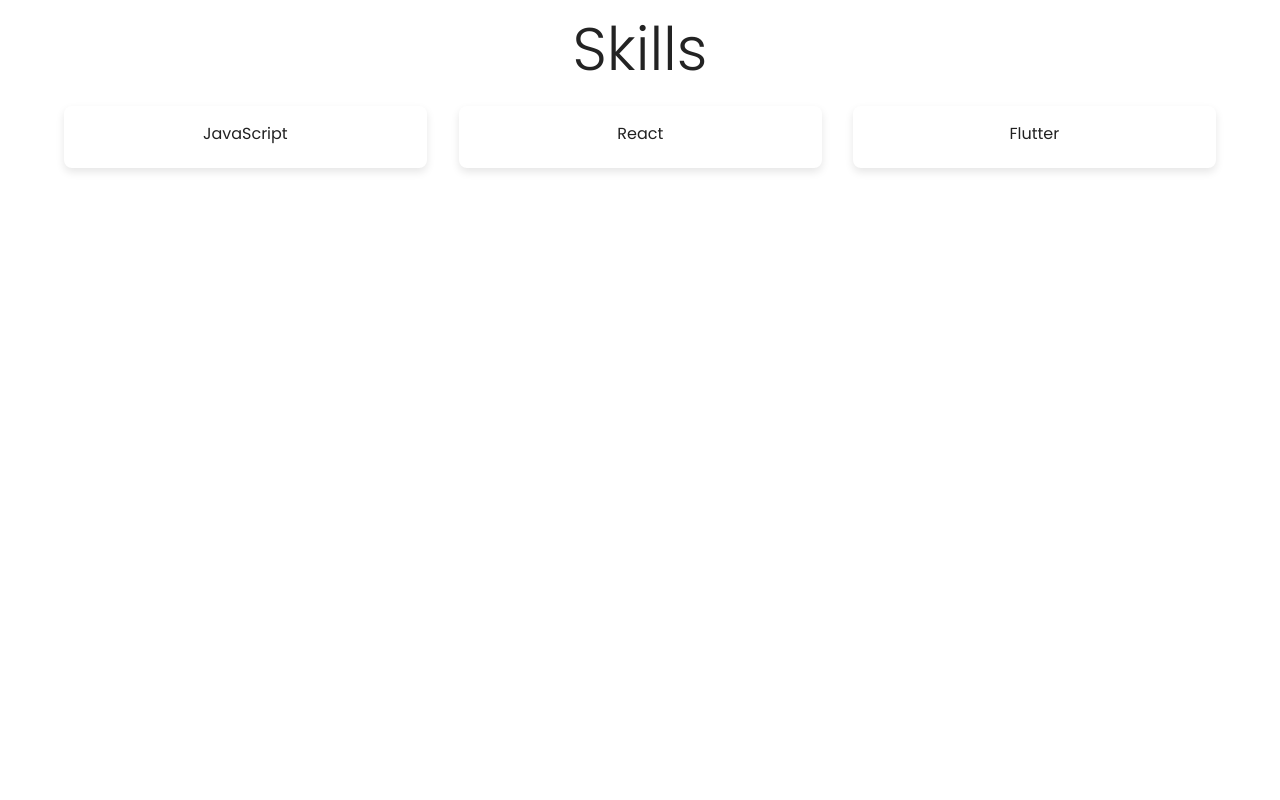
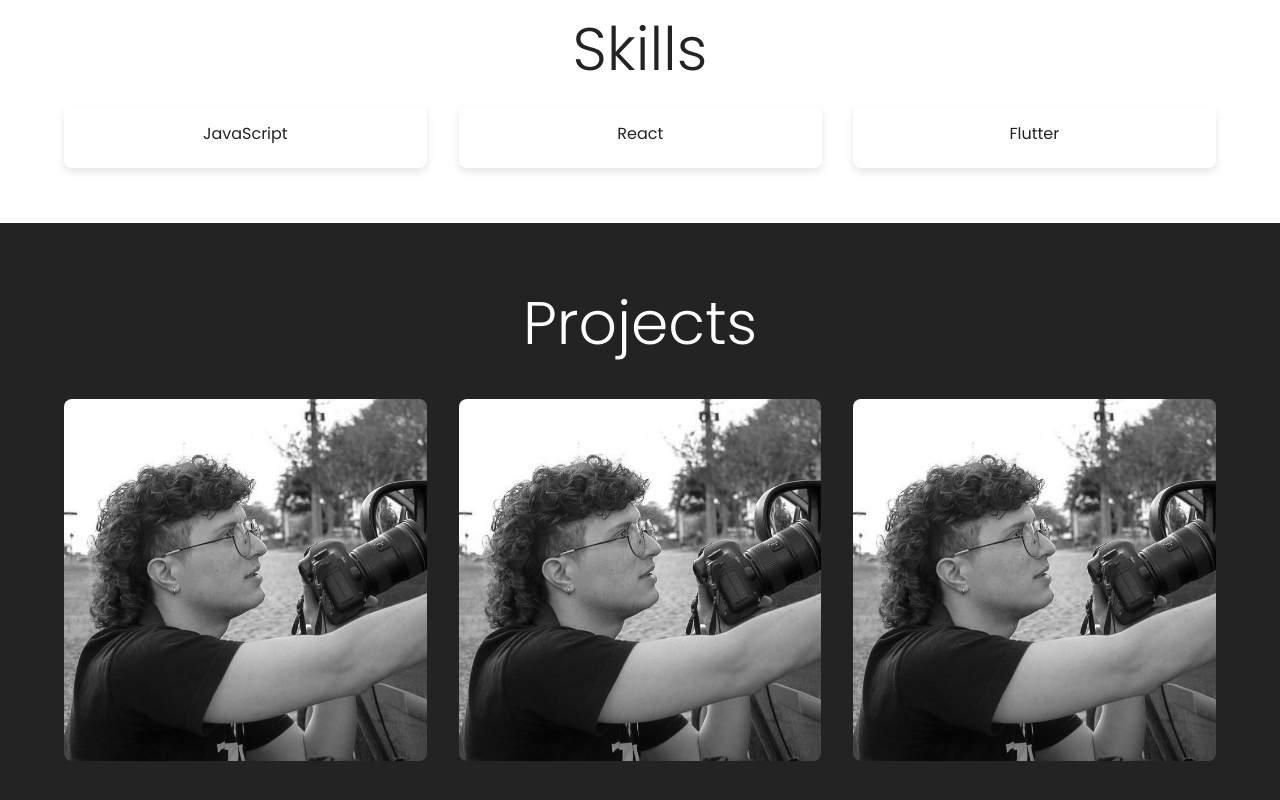
Before and after one commit to Masthw/PortfolioJohnix, a React (Vite) app: page / in a window 1280 px wide. Shown: the part 1346-2146 px from the top of the page. Before the commit the page ends 1569 px from the top, so only its background shows below. Built offline with nearby package versions, Linux system fonts and the light colour scheme.

Commit message:
feat: display example images in Projects session

```diff
--- a/src/pages/Home/Home.tsx
+++ b/src/pages/Home/Home.tsx
@@ -1,5 +1,6 @@
 import About from "./sections/About/About";
 import Hero from "./sections/Hero/Hero";
+import Projects from "./sections/Projects/Projects";
 import Skills from "./sections/Skills/Skills";
 
 const Home = () => {
@@ -12,6 +13,9 @@
       <div id="skills-section">
         <Skills />
       </div>
+      <div id="projects-section">
+        <Projects />
+      </div>
     </>
   );
 };
--- a/src/pages/Home/sections/Projects/Projects.tsx
+++ b/src/pages/Home/sections/Projects/Projects.tsx
@@ -1,8 +1,10 @@
 import { Container, Typography, Box, Grid, styled } from "@mui/material";
+import Avatar from "../../../../assets/images/avatar.jpg";
+
 
 const Projects = () => {
   const StyledProjects = styled("div")(({ theme }) => ({
-    backgroundColor: theme.palette.background.default,
+    backgroundColor: theme.palette.primary.main,
     padding: theme.spacing(8, 2),
     minHeight: "100vh",
   }));
@@ -11,27 +13,27 @@
     <StyledProjects>
       <Container maxWidth="lg">
         <Box sx={{ textAlign: "center" }}>
-          <Typography variant="h2" color="primary" gutterBottom>
+          <Typography variant="h2" color="primary.contrastText" gutterBottom marginBottom={5}>
             Projects
           </Typography>
           <Grid container spacing={4}>
             <Grid item xs={12} md={4}>
               <img
-                src="/path-to-your-image-1.jpg"
+                src={Avatar}
                 alt="Project 1"
                 style={{ width: "100%", borderRadius: "8px" }}
               />
             </Grid>
             <Grid item xs={12}  md={4}>
               <img
-                src="/path-to-your-image-2.jpg"
+                src={Avatar}
                 alt="Project 2"
                 style={{ width: "100%", borderRadius: "8px" }}
               />
             </Grid>
             <Grid item xs={12} md={4}>
               <img
-                src="/path-to-your-image-3.jpg"
+                src={Avatar}
                 alt="Project 3"
                 style={{ width: "100%", borderRadius: "8px" }}
               />
```
